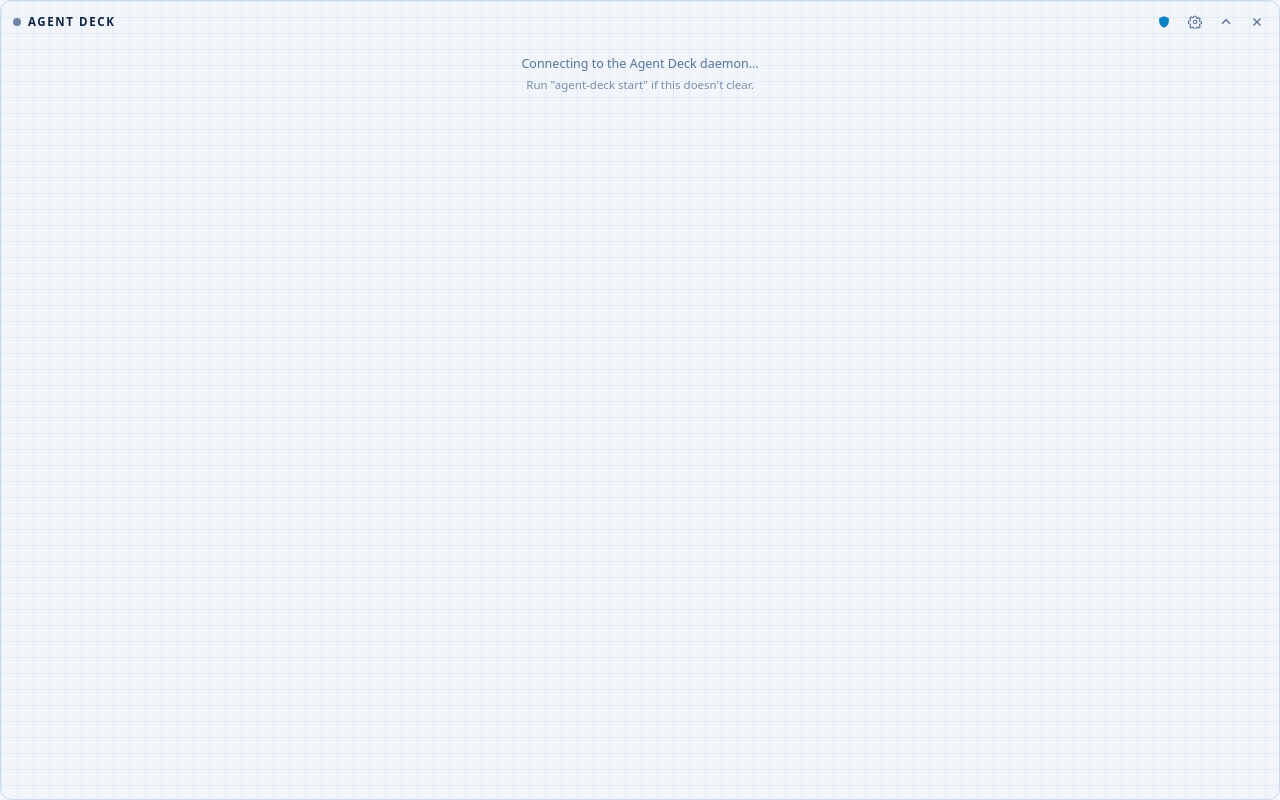
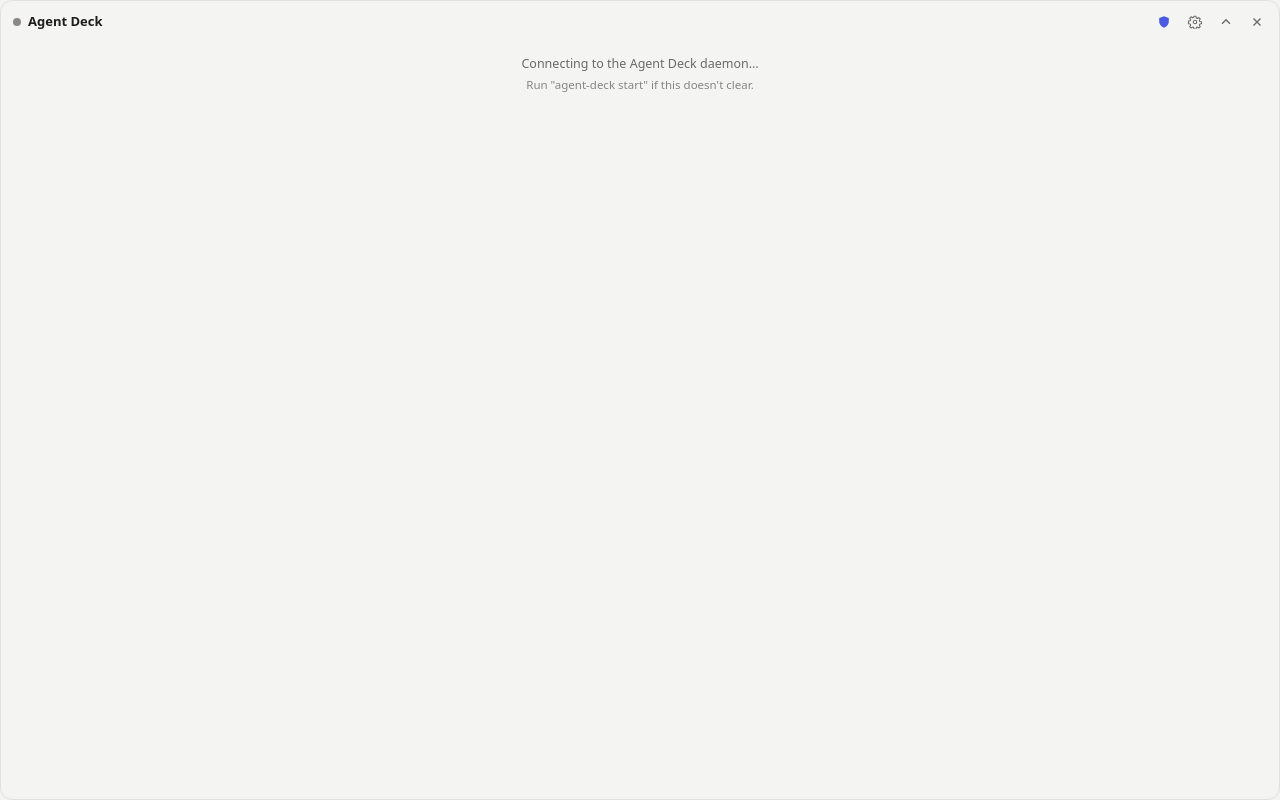
Before and after one commit to xolisaninkwentsha/agent-deck, an Electron app: page widget/index.html in a window 1280 px wide. Drawn offline with Linux system fonts and the light colour scheme; no server answers.

Commit message:
Studio look: soft neutral greys, roomy rounded cards, indigo accent
Picked from three new styles (Studio, Console, Tide), each in dark and light.
Replaces Blueprint in the panel, Settings and the activity window: new colour
tokens for both modes, no grid, rounder cards with soft shadows in light mode,
normal-case brand; the app icon's plate is indigo.

Co-Authored-By: Claude Opus 5.5 <noreply@anthropic.com>

```diff
--- a/widget/icons/make-icons.cjs
+++ b/widget/icons/make-icons.cjs
@@ -18,7 +18,7 @@ function page(state, size, plate) {
     .m, .m * { animation: none !important; transition: none !important; }
     .m .fx-z { display: none !important; }
     .wrap { width: ${size}px; height: ${size}px; display: grid; place-items: center;
-      ${plate ? `background: #163256; border-radius: ${Math.round(size * 0.22)}px;` : ''} }
+      ${plate ? `background: #3d47b8; border-radius: ${Math.round(size * 0.22)}px;` : ''} }
     .m { width: ${inner}px; height: ${inner}px; }
   </style><div class="wrap"><div class="m" data-s="${state}" style="--tint:#c9d3e2">${svg}</div></div>`;
 }
--- a/widget/main.cjs
+++ b/widget/main.cjs
@@ -260,7 +260,7 @@ function rendererConfig() {
 }
 
 // Theme: Electron's themeSource also drives prefers-color-scheme inside the page.
-const BG = { dark: '#0d1b2e', light: '#f2f6fb' }; // Blueprint, as in style.css
+const BG = { dark: '#18181a', light: '#f4f4f2' }; // Studio, as in style.css
 function applyTheme(theme) {
   nativeTheme.themeSource = theme === 'light' || theme === 'dark' ? theme : 'system';
   if (win && !win.isDestroyed()) win.setBackgroundColor(nativeTheme.shouldUseDarkColors ? BG.dark : BG.light);
--- a/widget/style.css
+++ b/widget/style.css
@@ -1,50 +1,53 @@
-/* Blueprint. Dark (navy drafting paper) is the default; light ("whiteprint") comes from the Theme
-   setting (data-theme) or, for "System", the desktop's preference (Electron's themeSource drives
-   prefers-color-scheme). */
+/* Studio: soft neutral greys, roomy rounded cards, an indigo accent. Dark is the default; light
+   comes from the Theme setting (data-theme) or, for "System", the desktop's preference (Electron's
+   themeSource drives prefers-color-scheme). */
 :root {
-  --bg: #0d1b2e;
-  --grid: rgba(92, 200, 255, .055);
-  --card: #112642;
-  --card-hi: #15304f;
-  --line: #24466e;
-  --text: #e2eefc;
-  --text-soft: #c4d6ec;
-  --muted: #8ca8c9;
-  --faint: #5f7b9c;
-  --accent: #5cc8ff;
-  --accent-glow: rgba(92, 200, 255, .18);
-  --on-accent: #04121f;
-  --approval: #ffb547;
-  --question: #b8a4ff;
-  --on-question: #140c2e;
-  --chip-line: #3a5a86;
-  --error: #ff7b7b;
-  --background: #7ad7a8;
-  --idle: #7e95b2;
-  --track: #1d3a5e;
-  --well: #0a1626;
-  --well-text: #d6e4f5;
-  --btn: #15304f;
-  --btn-hi: #1b3b61;
-  --plate: #163256;
+  --bg: #18181a;
+  --card: #232326;
+  --card-hi: #29292d;
+  --card-line: #2f2f33;
+  --line: #34343a;
+  --text: #ededeb;
+  --text-soft: #d2d1cd;
+  --muted: #9d9c98;
+  --faint: #6f6e6a;
+  --accent: #8b95ff;
+  --accent-glow: rgba(139, 149, 255, .18);
+  --on-accent: #121230;
+  --approval: #f5a524;
+  --question: #56c2e6;
+  --on-question: #06202b;
+  --chip-line: #3a3a40;
+  --error: #f47c7c;
+  --background: #5dd39e;
+  --idle: #8a8984;
+  --track: #333338;
+  --well: #1b1b1e;
+  --well-text: #dcdbd7;
+  --btn: #2a2a2e;
+  --btn-hi: #323237;
+  --plate: #2a2c3d;
+  --shadow: 0 1px 2px rgba(0, 0, 0, .25);
   --mono: ui-monospace, "SF Mono", Menlo, "Ubuntu Mono", "DejaVu Sans Mono", monospace;
 }
 :root[data-theme="light"] {
-  --bg: #f2f6fb; --grid: rgba(11, 127, 196, .07); --card: #ffffff; --card-hi: #f3f8fd; --line: #c9d9ec;
-  --text: #0f2440; --text-soft: #2c4566; --muted: #5a7394; --faint: #8ba0bb;
-  --accent: #0b7fc4; --accent-glow: rgba(11, 127, 196, .15); --on-accent: #ffffff;
-  --approval: #b9700b; --question: #6a4fd6; --on-question: #ffffff; --chip-line: #b7cbe6;
-  --error: #cc3d3d; --background: #1e8a5a; --idle: #6f85a3;
-  --track: #dbe6f3; --well: #eef4fb; --well-text: #1c3352; --btn: #eef4fb; --btn-hi: #e1ebf7; --plate: #e3eef9;
+  --bg: #f4f4f2; --card: #ffffff; --card-hi: #fafaf8; --card-line: #ecebe7; --line: #e2e1dc;
+  --text: #1d1d1b; --text-soft: #3d3c39; --muted: #6b6a66; --faint: #9b9a95;
+  --accent: #4b5ae0; --accent-glow: rgba(75, 90, 224, .14); --on-accent: #ffffff;
+  --approval: #c56f05; --question: #1b84b5; --on-question: #ffffff; --chip-line: #d9d8d3;
+  --error: #d03b3b; --background: #15803d; --idle: #8a8984;
+  --track: #e9e8e4; --well: #f6f6f4; --well-text: #2b2a27; --btn: #f4f4f2; --btn-hi: #ebebe8; --plate: #eef0fd;
+  --shadow: 0 1px 2px rgba(29, 29, 27, .05), 0 4px 14px rgba(29, 29, 27, .05);
 }
 @media (prefers-color-scheme: light) {
   :root:not([data-theme]) {
-    --bg: #f2f6fb; --grid: rgba(11, 127, 196, .07); --card: #ffffff; --card-hi: #f3f8fd; --line: #c9d9ec;
-    --text: #0f2440; --text-soft: #2c4566; --muted: #5a7394; --faint: #8ba0bb;
-    --accent: #0b7fc4; --accent-glow: rgba(11, 127, 196, .15); --on-accent: #ffffff;
-    --approval: #b9700b; --question: #6a4fd6; --on-question: #ffffff; --chip-line: #b7cbe6;
-    --error: #cc3d3d; --background: #1e8a5a; --idle: #6f85a3;
-    --track: #dbe6f3; --well: #eef4fb; --well-text: #1c3352; --btn: #eef4fb; --btn-hi: #e1ebf7; --plate: #e3eef9;
+    --bg: #f4f4f2; --card: #ffffff; --card-hi: #fafaf8; --card-line: #ecebe7; --line: #e2e1dc;
+    --text: #1d1d1b; --text-soft: #3d3c39; --muted: #6b6a66; --faint: #9b9a95;
+    --accent: #4b5ae0; --accent-glow: rgba(75, 90, 224, .14); --on-accent: #ffffff;
+    --approval: #c56f05; --question: #1b84b5; --on-question: #ffffff; --chip-line: #d9d8d3;
+    --error: #d03b3b; --background: #15803d; --idle: #8a8984;
+    --track: #e9e8e4; --well: #f6f6f4; --well-text: #2b2a27; --btn: #f4f4f2; --btn-hi: #ebebe8; --plate: #eef0fd;
+    --shadow: 0 1px 2px rgba(29, 29, 27, .05), 0 4px 14px rgba(29, 29, 27, .05);
   }
 }
 * { box-sizing: border-box; }
@@ -56,8 +59,6 @@ html, body {
 }
 body {
   border: 1px solid var(--line); border-radius: 12px;
-  background-image: linear-gradient(var(--grid) 1px, transparent 1px), linear-gradient(90deg, var(--grid) 1px, transparent 1px);
-  background-size: 16px 16px;
 }
 /* The window grows with its content up to 85% of the screen; past that, the list scrolls. */
 html, body { height: 100%; }
@@ -71,7 +72,7 @@ button { font: inherit; color: inherit; cursor: pointer; }
   -webkit-app-region: drag;
 }
 #bar button, #bar .dots { -webkit-app-region: no-drag; }
-.brand { font-weight: 700; font-size: 11.5px; letter-spacing: 1.6px; text-transform: uppercase; }
+.brand { font-weight: 700; font-size: 13px; letter-spacing: 0; }
 .count { color: var(--muted); font-variant-numeric: tabular-nums; }
 .spacer { flex: 1; }
 .live-dot { width: 8px; height: 8px; border-radius: 50%; background: var(--idle); }
@@ -91,15 +92,15 @@ button { font: inherit; color: inherit; cursor: pointer; }
 .icon.small svg { width: 12px; height: 12px; }
 
 /* list */
-#list { padding: 0 8px 8px; display: flex; flex-direction: column; gap: 6px; flex: 1 1 auto; min-height: 0; overflow-y: auto; }
+#list { padding: 0 8px 8px; display: flex; flex-direction: column; gap: 8px; flex: 1 1 auto; min-height: 0; overflow-y: auto; }
 #list::-webkit-scrollbar { width: 6px; }
 #list::-webkit-scrollbar-thumb { background: var(--line); border-radius: 3px; }
 .empty { color: var(--muted); padding: 14px 8px 10px; text-align: center; }
 .empty .hint { font-size: 11.5px; margin-top: 4px; opacity: .8; }
 
 .card {
-  background: var(--card); border: 1px solid var(--line); border-radius: 7px;
-  padding: 8px 8px 8px 8px; cursor: default;
+  background: var(--card); border: 1px solid var(--card-line); border-radius: 14px; box-shadow: var(--shadow);
+  padding: 10px; cursor: default;
 }
 .card:hover { background: var(--card-hi); }
 .card.attention { border-color: var(--approval); box-shadow: 0 0 0 1px color-mix(in srgb, var(--approval) 25%, transparent); }
@@ -144,7 +145,7 @@ button { font: inherit; color: inherit; cursor: pointer; }
 .watch { border-style: dashed; }
 
 /* Bolt, the robot on every card: his state follows the session's (data-s on .m). */
-.avatar { width: 38px; height: 38px; flex: none; border-radius: 7px; background: var(--plate); display: grid; place-items: center; }
+.avatar { width: 38px; height: 38px; flex: none; border-radius: 12px; background: var(--plate); display: grid; place-items: center; }
 .avatar .m { width: 34px; height: 34px; }
 .card.st-ended .avatar .m, .card.agent.ag-not_responding .avatar .m { filter: grayscale(.7); }
 .m svg { width: 100%; height: 100%; display: block; overflow: visible; }
@@ -199,7 +200,7 @@ button { font: inherit; color: inherit; cursor: pointer; }
 
 /* model, context, tokens and the most-used tools, under each session */
 .info { display: flex; flex-wrap: wrap; align-items: center; gap: 4px 10px; margin: 8px 0 0 47px; padding-top: 7px; border-top: 1px solid var(--line); font: 10.5px/1.3 var(--mono); color: var(--muted); }
-.info .model { color: var(--text); background: var(--plate); border-radius: 4px; padding: 1px 6px; font-weight: 600; }
+.info .model { color: var(--text); background: var(--btn); border-radius: 6px; padding: 1px 6px; font-weight: 600; }
 .info .ctx { margin-left: 0; }
 .info .tools { flex-basis: 100%; display: flex; flex-wrap: wrap; gap: 3px 10px; }
 .info .tool { display: inline-flex; align-items: center; gap: 3px; }
@@ -229,7 +230,7 @@ button { font: inherit; color: inherit; cursor: pointer; }
 .more { background: none; border: 0; padding: 2px 0; margin-top: 3px; color: var(--question); font-size: 11px; }
 .btns { display: flex; gap: 5px; margin-top: 7px; flex-wrap: wrap; }
 .btn {
-  border: 1px solid var(--line); background: var(--btn); border-radius: 7px; padding: 3px 10px; font-weight: 600;
+  border: 1px solid var(--line); background: var(--btn); border-radius: 8px; padding: 3px 11px; font-weight: 600;
 }
 .btn:hover { background: var(--btn-hi); }
 .btn.allow { background: var(--accent); border-color: var(--accent); color: var(--on-accent); }
@@ -241,7 +242,7 @@ button { font: inherit; color: inherit; cursor: pointer; }
 .chip { display: inline-block; font-size: 10px; color: var(--question); border: 1px solid var(--chip-line); border-radius: 999px; padding: 0 6px; margin-bottom: 3px; }
 .q-text { font-weight: 600; color: var(--text); line-height: 1.4; user-select: text; }
 .options { display: flex; flex-wrap: wrap; gap: 5px; margin-top: 5px; }
-.opt { border: 1px solid var(--line); background: var(--btn); border-radius: 7px; padding: 3px 9px; }
+.opt { border: 1px solid var(--line); background: var(--btn); border-radius: 8px; padding: 3px 9px; }
 .opt:hover { border-color: var(--question); }
 .opt.chosen { background: var(--question); color: var(--on-question); border-color: var(--question); }
 /* options that come with a description: one per line, description visible */
@@ -296,7 +297,7 @@ button { font: inherit; color: inherit; cursor: pointer; }
 
 /* settings view */
 .settings { display: flex; flex-direction: column; gap: 2px; padding: 2px 4px 4px; }
-.set-row { display: flex; align-items: center; gap: 10px; padding: 7px 6px; border-radius: 8px; background: var(--card); }
+.set-row { display: flex; align-items: center; gap: 10px; padding: 8px 8px; border-radius: 12px; background: var(--card); border: 1px solid var(--card-line); }
 .set-label { flex: 1; min-width: 0; }
 .set-hint { color: var(--muted); font-size: 10.5px; margin-top: 1px; }
 .set-value { color: var(--muted); font-size: 11.5px; }
```
Also changed, not shown: README.md, widget/icon.png.
